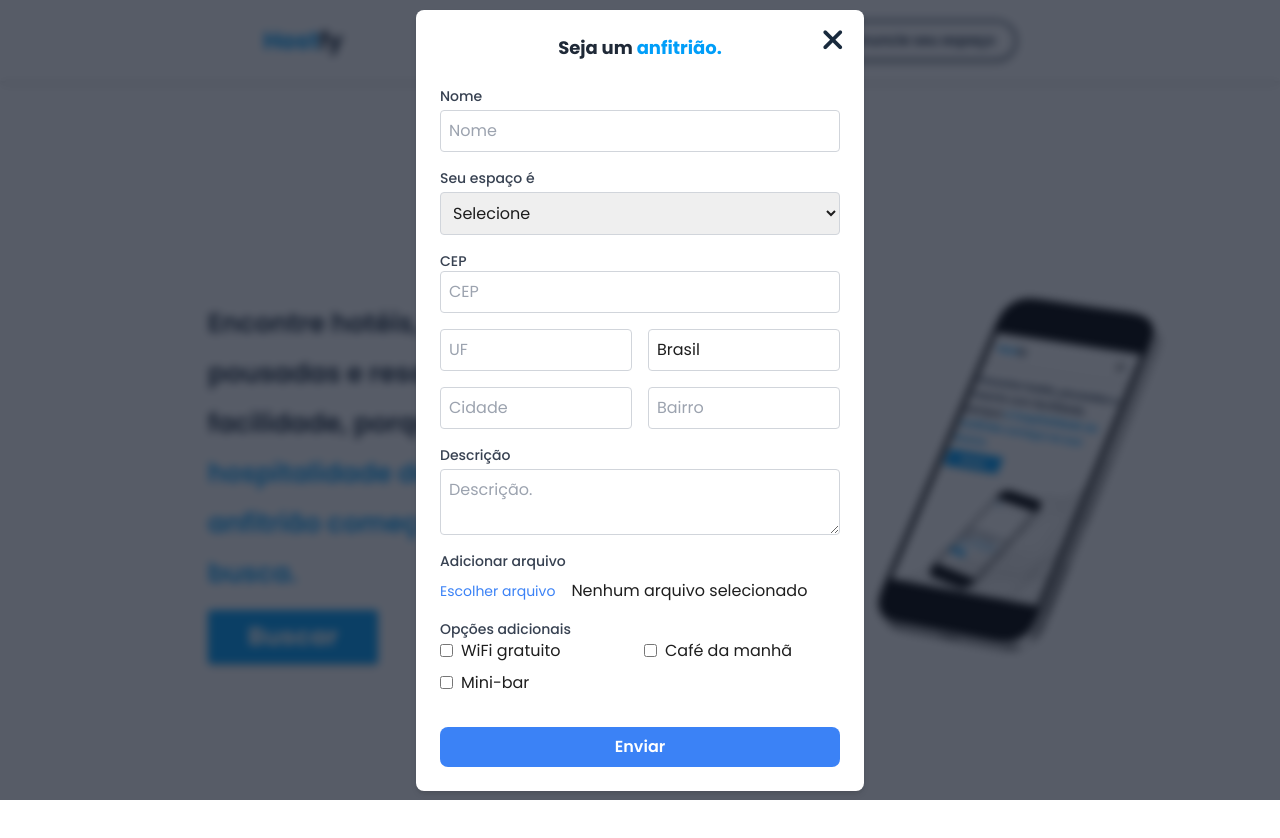
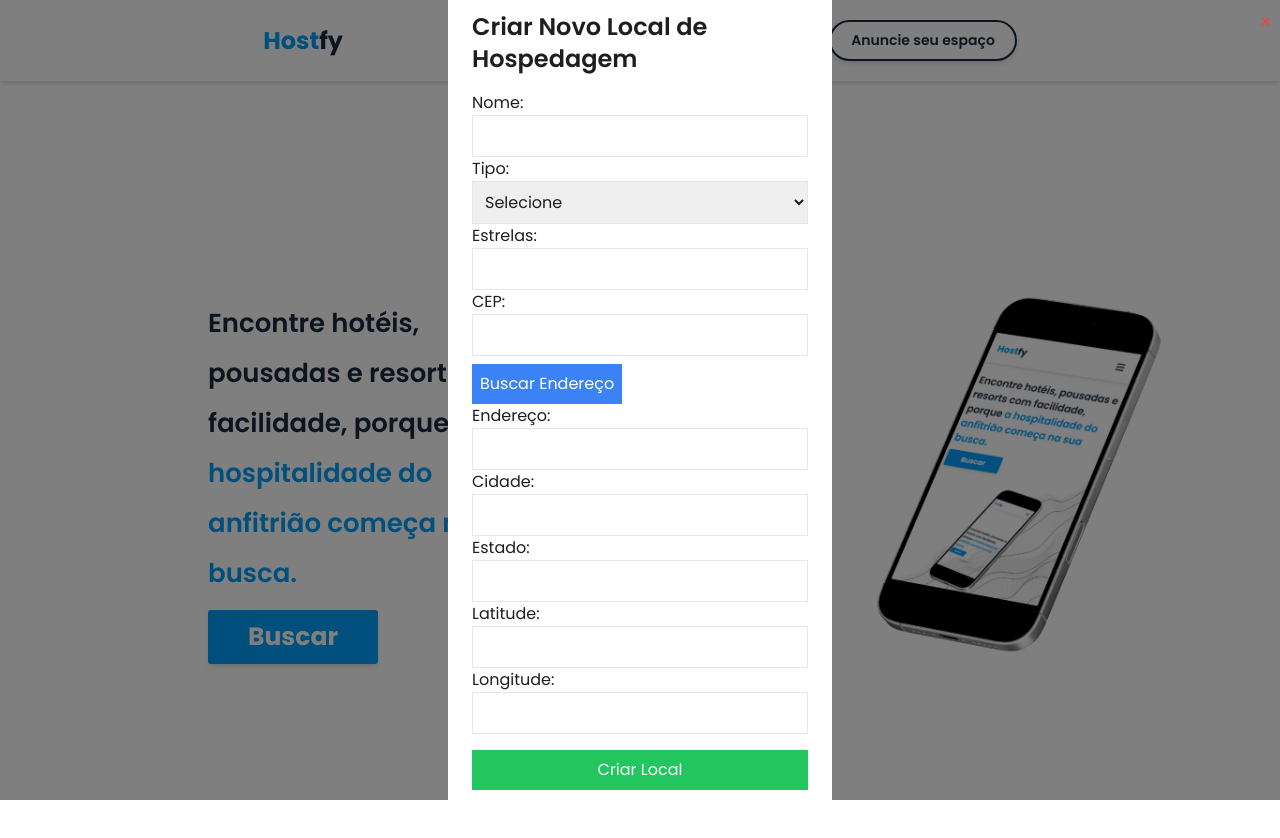
Before and after one commit to Kerubink/Hackathon-PDA, a React (Vite) app in the folder frontend/: page / in a window 1280 px wide. Both pictures are taken after a click on the button "Anuncie seu espaço". Shown: the top 838 px of the page. Built offline with nearby package versions, Linux system fonts and the light colour scheme.

Commit message:
modificando o form

```diff
--- a/frontend/src/components/form/form.jsx
+++ b/frontend/src/components/form/form.jsx
@@ -1,320 +1,223 @@
-import React, { useState, useEffect } from "react";
+import React, { useState } from 'react';
+import axios from 'axios';
 
-const Form = () => {
+const CreateHotelForm = () => {
   const [formData, setFormData] = useState({
-    nome: "",
-    cep: "",
-    uf: "",
-    pais: "Brasil",
-    cidade: "",
-    bairro: "",
-    descricao: "",
-    arquivo: "",
-    longitude: "",
-    latitude: "",
-    opcoes: [],
+    name: '',
+    type: '',
+    stars: '',
+    cep: '',
+    address: '',
+    district: '',
+    city: '',
+    state: '',
+    country: 'Brasil', // Valor padrão
+    latitude: '',
+    longitude: '',
+    description: '',
+    cnpj: '',
   });
 
-  const [cepError, setCepError] = useState("");
-  const [loadingCep, setLoadingCep] = useState(false);
+  const [loadingAddress, setLoadingAddress] = useState(false);
+  const [loadingCoordinates, setLoadingCoordinates] = useState(false);
 
-  const opcoesDisponiveis = ["WiFi gratuito", "Café da manhã", "Mini-bar"];
-
-  const handleChange = (e) => {
+  const handleInputChange = (e) => {
     const { name, value } = e.target;
-    setFormData((prevState) => ({ ...prevState, [name]: value }));
+    setFormData((prevData) => ({ ...prevData, [name]: value }));
   };
 
-  const handleFileChange = (e) => {
-    setFormData((prevState) => ({
-      ...prevState,
-      arquivo: e.target.files[0],
-    }));
-  };
+  const handleCepSearch = async () => {
+    if (!formData.cep) return;
+    setLoadingAddress(true);
 
-  const toggleOpcao = (opcao) => {
-    setFormData((prevState) => {
-      const isSelecionado = prevState.opcoes.includes(opcao);
-      return {
-        ...prevState,
-        opcoes: isSelecionado
-          ? prevState.opcoes.filter((item) => item !== opcao)
-          : [...prevState.opcoes, opcao],
-      };
-    });
-  };
-
-  const consultarCep = async (cep) => {
-    if (cep.length === 8) {
-      setLoadingCep(true);
-      setCepError("");
     try {
-        const response = await fetch(`https://brasilapi.com.br/api/cep/v2/${cep}`);
-        if (!response.ok) {
-          throw new Error("CEP não encontrado ou inválido.");
-        }
-        const data = await response.json();
-
-        if (data.errors) {
-          setCepError("CEP inválido ou não encontrado.");
-          setLoadingCep(false);
+      const { data } = await axios.get(`https://viacep.com.br/ws/${formData.cep}/json/`);
+      if (data.erro) {
+        alert('CEP inválido ou não encontrado.');
+        setLoadingAddress(false);
         return;
       }
 
-        setFormData((prevState) => ({
-          ...prevState,
-          bairro: data.neighborhood || "",
-          cidade: data.city || "",
-          uf: data.state || "",
+      setFormData((prevData) => ({
+        ...prevData,
+        address: data.logradouro,
+        district: data.bairro,
+        city: data.localidade,
+        state: data.uf,
       }));
-        setCepError("");
     } catch (error) {
-        console.error("Erro ao buscar CEP:", error);
-        setCepError("Erro ao buscar CEP. Verifique se é válido.");
+      alert('Erro ao buscar o endereço. Verifique o CEP e tente novamente.');
     } finally {
-        setLoadingCep(false);
-      }
-    } else {
-      setCepError("O CEP deve conter 8 dígitos.");
+      setLoadingAddress(false);
     }
   };
 
-  useEffect(() => {
-    if (formData.cep.length === 8) {
-      consultarCep(formData.cep);
+  const handleGetCoordinates = async () => {
+    if (!formData.address || !formData.city || !formData.state) {
+      alert('Preencha o endereço completo antes de buscar as coordenadas.');
+      return;
     }
-  }, [formData.cep]);
 
-
-  const handleSubmit = async (event) => {
-    event.preventDefault();
-
-    const dataToSend = {
-      name: formData.nome || "Nome do espaço",
-      type: formData.seuEspaco || null,
-      stars: parseInt(formData.stars || 0, 10),
-      latitude: formData.latitude || "0.000000",
-      longitude: formData.longitude || "0.000000",
-      description: formData.descricao || "",
-      address: `${formData.cidade}, ${formData.uf}`,
-      district: formData.bairro || "",
-      city: formData.cidade || "",
-      state: formData.uf || "",
-      country: formData.pais || "BR",
-      placeId: formData.placeId || "placeholder-place-id",
-      thumb: formData.arquivo ? URL.createObjectURL(formData.arquivo) : null,
-      images: [],
-      amenities: formData.opcoes || [],
-      pois: [],
-      reviews: [],
-      cnpj: "12.345.678/0001-90",
-    };
-
-    console.log("Dados a serem enviados:", dataToSend);
+    setLoadingCoordinates(true);
 
     try {
-      const response = await fetch("https://hackathon-pda.onrender.com/api", {
-        method: "POST",
-        headers: {
-          "Content-Type": "application/json",
-        },
-        body: JSON.stringify(dataToSend),
-      });
+      const address = `${formData.address}, ${formData.city}, ${formData.state}, ${formData.country}`;
+      const { data } = await axios.get(
+        `https://nominatim.openstreetmap.org/search?q=${encodeURIComponent(address)}&format=json&addressdetails=1`
+      );
 
-      if (!response.ok) {
-        const errorResponse = await response.json();
-        throw new Error(
-          `Erro ao enviar os dados: ${JSON.stringify(errorResponse)}`
-        );
+      if (data.length === 0) {
+        alert('Endereço não encontrado.');
+        return;
       }
 
-      const responseData = await response.json();
-      console.log("Dados enviados com sucesso:", responseData);
+      const location = data[0]; // Pega o primeiro resultado
+      setFormData((prevData) => ({
+        ...prevData,
+        latitude: location.lat,
+        longitude: location.lon,
+      }));
     } catch (error) {
-      console.error("Erro ao enviar dados:", error);
+      alert('Erro ao buscar as coordenadas. Tente novamente.');
+    } finally {
+      setLoadingCoordinates(false);
     }
   };
 
+  const handleSubmit = async (e) => {
+    e.preventDefault();
+    // Adicione sua lógica para envio da API aqui
+    console.log('Enviando dados:', formData);
+    alert('Dados enviados com sucesso!');
+  };
 
   return (
-    <div className="fixed inset-0 flex items-center justify-center bg-gray-900 bg-opacity-70 backdrop-blur-sm z-50">
-      <form
-        onSubmit={handleSubmit}
-        className="bg-white shadow-md rounded-lg p-6 w-full max-w-md relative"
-      >
-        <i className="fa-solid fa-xmark text-[30px] text-[#192A3D] cursor-pointer absolute top-[15px] right-[20px]"></i>
-        <h1 className="text-lg font-bold text-gray-800 mb-6 text-center">
-          Seja um <span className="text-[#009EF9]">anfitrião.</span>
-        </h1>
-
-        <label htmlFor="nome" className="block text-sm font-medium text-gray-700">
-          Nome
-        </label>
+    <form onSubmit={handleSubmit}>
+      <h2>Criar Novo Local de Hospedagem</h2>
+      <div>
+        <label>Nome:</label>
         <input
           type="text"
-          name="nome"
-          id="nome"
-          placeholder="Nome"
-          value={formData.nome}
-          onChange={handleChange}
-          className="block w-full p-2 border border-gray-300 rounded mt-1 mb-4"
+          name="name"
+          value={formData.name}
+          onChange={handleInputChange}
           required
         />
-
-        <label
-          htmlFor="seuEspaco"
-          className="block text-sm font-medium text-gray-700"
-        >
-          Seu espaço é
-        </label>
-        <select
-          name="seuEspaco"
-          id="seuEspaco"
-          value={formData.seuEspaco || ""}
-          onChange={handleChange}
-          className="block w-full p-2 border border-gray-300 rounded mt-1 mb-4"
+      </div>
+      <div>
+        <label>Tipo:</label>
+        <select name="type" value={formData.type} onChange={handleInputChange} required>
+          <option value="">Selecione</option>
+          <option value="hotel">Hotel</option>
+          <option value="resort">Resort</option>
+          <option value="hostel">Hostel</option>
+          <option value="albergue">Albergue</option>
+          <option value="pousada">Pousada</option>
+          <option value="hotel fazenda">Hotel Fazenda</option>
+          <option value="flat">Flat</option>
+        </select>
+      </div>
+      <div>
+        <label>Estrelas:</label>
+        <input
+          type="number"
+          name="stars"
+          value={formData.stars}
+          onChange={handleInputChange}
+          min="1"
+          max="5"
           required
-        >
-          <option value="" disabled>
-            Selecione
-          </option>
-          <option value="Hotel">Hotel</option>
-          <option value="Fazenda">Fazenda</option>
-          <option value="Resort">Resort</option>
-          <option value="Hostels">Hostels</option>
-          <option value="Hotel Fazenda">Hotel Fazenda</option>
-          <option value="Flat">Flat</option>
-        </select>
-
-        <label htmlFor="cep" className="block text-sm font-medium text-gray-700">
-          CEP
-        </label>
-        <div className="relative mb-4">
+        />
+      </div>
+      <div>
+        <label>CEP:</label>
         <input
           type="text"
           name="cep"
-            id="cep"
-            placeholder="CEP"
           value={formData.cep}
-            onChange={handleChange}
-            className="block w-full p-2 border border-gray-300 rounded"
-            required
+          onChange={handleInputChange}
         />
-          {loadingCep && (
-            <span className="text-blue-500 text-sm mt-1">Carregando CEP...</span>
-          )}
-          {cepError && (
-            <span className="text-red-500 text-sm mt-1">{cepError}</span>
-          )}
+        <button type="button" onClick={handleCepSearch} disabled={loadingAddress}>
+          {loadingAddress ? 'Buscando...' : 'Buscar Endereço'}
+        </button>
       </div>
-
-        <div className="grid grid-cols-2 gap-4 mb-4">
+      <div>
+        <label>Endereço:</label>
         <input
           type="text"
-            name="uf"
-            id="uf"
-            placeholder="UF"
-            value={formData.uf}
-            onChange={handleChange}
-            className="p-2 border border-gray-300 rounded"
-            required
+          name="address"
+          value={formData.address}
+          onChange={handleInputChange}
         />
+      </div>
+      <div>
+        <label>Bairro:</label>
         <input
           type="text"
-            name="pais"
-            id="pais"
-            placeholder="País"
-            value={formData.pais}
-            onChange={handleChange}
-            className="p-2 border border-gray-300 rounded"
-            required
+          name="district"
+          value={formData.district}
+          onChange={handleInputChange}
         />
       </div>
-
-        <div className="grid grid-cols-2 gap-4 mb-4">
+      <div>
+        <label>Cidade:</label>
         <input
           type="text"
-            name="cidade"
-            id="cidade"
-            placeholder="Cidade"
-            value={formData.cidade}
-            onChange={handleChange}
-            className="p-2 border border-gray-300 rounded"
-            required
+          name="city"
+          value={formData.city}
+          onChange={handleInputChange}
         />
+      </div>
+      <div>
+        <label>Estado:</label>
         <input
           type="text"
-            name="bairro"
-            id="bairro"
-            placeholder="Bairro"
-            value={formData.bairro}
-            onChange={handleChange}
-            className="p-2 border border-gray-300 rounded"
-            required
+          name="state"
+          value={formData.state}
+          onChange={handleInputChange}
         />
       </div>
-
-        <label htmlFor="descricao" className="block text-sm font-medium text-gray-700">
-          Descrição
-        </label>
+      <div>
+        <label>Latitude:</label>
+        <input
+          type="text"
+          name="latitude"
+          value={formData.latitude}
+          onChange={handleInputChange}
+        />
+      </div>
+      <div>
+        <label>Longitude:</label>
+        <input
+          type="text"
+          name="longitude"
+          value={formData.longitude}
+          onChange={handleInputChange}
+        />
+        <button type="button" onClick={handleGetCoordinates} disabled={loadingCoordinates}>
+          {loadingCoordinates ? 'Buscando...' : 'Buscar Coordenadas'}
+        </button>
+      </div>
+      <div>
+        <label>Descrição:</label>
         <textarea
-          name="descricao"
-          id="descricao"
-          placeholder="Descrição."
-          value={formData.descricao}
-          onChange={handleChange}
-          className="block w-full p-2 border border-gray-300 rounded mt-1 mb-4"
-          required
-        ></textarea>
-
-        <label className="block text-sm font-medium text-gray-700 mb-2">
-          Adicionar arquivo
-        </label>
-        <div className="flex items-center space-x-4 mb-4">
-          <label
-            htmlFor="arquivo"
-            className="cursor-pointer text-blue-500 text-sm"
-          >
-            Escolher arquivo
-          </label>
+          name="description"
+          value={formData.description}
+          onChange={handleInputChange}
+        />
+      </div>
+      <div>
+        <label>CNPJ:</label>
         <input
-            type="file"
-            name="arquivo"
-            id="arquivo"
-            onChange={handleFileChange}
-            className="hidden"
-            required
+          type="text"
+          name="cnpj"
+          value={formData.cnpj}
+          onChange={handleInputChange}
         />
-          <span>{formData.arquivo ? formData.arquivo.name : "Nenhum arquivo selecionado"}</span>
       </div>
-
-        <div className="mb-4">
-          <p className="font-medium text-sm text-gray-700">Opções adicionais</p>
-          <div className="grid grid-cols-2 gap-2">
-            {opcoesDisponiveis.map((opcao) => (
-              <div key={opcao} className="flex items-center">
-                <input
-                  type="checkbox"
-                  id={opcao}
-                  checked={formData.opcoes.includes(opcao)}
-                  onChange={() => toggleOpcao(opcao)}
-                  className="mr-2"
-                />
-                <label htmlFor={opcao}>{opcao}</label>
-              </div>
-            ))}
-          </div>
-        </div>
-
-        <button
-          type="submit"
-          className="w-full py-2 px-4 bg-blue-500 text-white font-semibold rounded-lg mt-4"
-        >
-          Enviar
-        </button>
+      <button type="submit">Criar Local</button>
     </form>
-    </div>
   );
 };
 
-export default Form;
+export default CreateHotelForm;
--- a/frontend/src/components/header/header.jsx
+++ b/frontend/src/components/header/header.jsx
@@ -1,16 +1,64 @@
 import React, { useState } from 'react';
-import Form from '../../components/form/form'; // Certifique-se de importar o Form corretamente
+import axios from 'axios';
 
 const Header = () => {
   const [isMenuOpen, setIsMenuOpen] = useState(false);
-  const [isFormOpen, setIsFormOpen] = useState(false); // Novo estado para controlar o formulário
+  const [isFormOpen, setIsFormOpen] = useState(false);
+  const [formData, setFormData] = useState({
+    name: '',
+    type: '',
+    stars: '',
+    cep: '',
+    address: '',
+    city: '',
+    state: '',
+    latitude: '',
+    longitude: '',
+  });
+  const [loadingAddress, setLoadingAddress] = useState(false);
 
   const toggleMenu = () => {
     setIsMenuOpen(!isMenuOpen);
   };
 
   const toggleForm = () => {
-    setIsFormOpen(!isFormOpen); // Função para alternar o estado do formulário
+    setIsFormOpen(!isFormOpen);
+  };
+
+  const handleInputChange = (e) => {
+    const { name, value } = e.target;
+    setFormData((prevData) => ({ ...prevData, [name]: value }));
+  };
+
+  const handleCepSearch = async () => {
+    if (!formData.cep) return;
+    setLoadingAddress(true);
+
+    try {
+      const { data } = await axios.get(`https://viacep.com.br/ws/${formData.cep}/json/`);
+      if (data.erro) {
+        alert('CEP inválido ou não encontrado.');
+        setLoadingAddress(false);
+        return;
+      }
+
+      setFormData((prevData) => ({
+        ...prevData,
+        address: data.logradouro,
+        city: data.localidade,
+        state: data.uf,
+      }));
+    } catch (error) {
+      alert('Erro ao buscar o endereço. Verifique o CEP e tente novamente.');
+    } finally {
+      setLoadingAddress(false);
+    }
+  };
+
+  const handleSubmit = async (e) => {
+    e.preventDefault();
+    console.log('Enviando dados:', formData);
+    alert('Dados enviados com sucesso!');
   };
 
   return (
@@ -21,7 +69,7 @@ const Header = () => {
 
       <button
         type="button"
-        className="inline-flex items-center p-2 w-10 h-10 justify-center text-sm  rounded-lg md:hidden"
+        className="inline-flex items-center p-2 w-10 h-10 justify-center text-sm rounded-lg md:hidden"
         aria-controls="navbar-default"
         aria-expanded={isMenuOpen ? 'true' : 'false'}
         onClick={toggleMenu}
@@ -33,7 +81,7 @@ const Header = () => {
       <ul className="hidden md:flex gap-10 items-center">
         <button
           className="border-2 border-[#192A3D] rounded-full p-2 px-5 text-[#192A3D] text-[14px] font-semibold shadow-md hover:scale-95 transition-all"
-          onClick={toggleForm} // Chama a função para abrir o formulário
+          onClick={toggleForm}
         >
           Anuncie seu espaço
         </button>
@@ -47,15 +95,145 @@ const Header = () => {
         <ul className="flex flex-col gap-5 p-5">
           <button
             className="border-2 border-[#192A3D] rounded-full p-2 px-5 text-[#192A3D] text-[14px] font-semibold"
-            onClick={toggleForm} // Chama a função para abrir o formulário
+            onClick={toggleForm}
           >
             Anuncie seu espaço
           </button>
         </ul>
       </div>
 
-      {/* Exibe o formulário se isFormOpen for true */}
-      {isFormOpen && <Form />}
+      {isFormOpen && (
+        <div className="fixed inset-0 flex items-center justify-center bg-black bg-opacity-50 z-50">
+          <div className="bg-white p-6 rounded-md w-full sm:w-96">
+            <h2 className="text-2xl font-semibold mb-4">Criar Novo Local de Hospedagem</h2>
+            <form onSubmit={handleSubmit}>
+              <div>
+                <label>Nome:</label>
+                <input
+                  type="text"
+                  name="name"
+                  value={formData.name}
+                  onChange={handleInputChange}
+                  className="border p-2 w-full"
+                  required
+                />
+              </div>
+              <div>
+                <label>Tipo:</label>
+                <select
+                  name="type"
+                  value={formData.type}
+                  onChange={handleInputChange}
+                  className="border p-2 w-full"
+                  required
+                >
+                  <option value="">Selecione</option>
+                  <option value="hotel">Hotel</option>
+                  <option value="resort">Resort</option>
+                  <option value="hostel">Hostel</option>
+                  <option value="albergue">Albergue</option>
+                  <option value="pousada">Pousada</option>
+                  <option value="hotel fazenda">Hotel Fazenda</option>
+                  <option value="flat">Flat</option>
+                </select>
+              </div>
+              <div>
+                <label>Estrelas:</label>
+                <input
+                  type="number"
+                  name="stars"
+                  value={formData.stars}
+                  onChange={handleInputChange}
+                  className="border p-2 w-full"
+                  min="1"
+                  max="5"
+                  required
+                />
+              </div>
+              <div>
+                <label>CEP:</label>
+                <input
+                  type="text"
+                  name="cep"
+                  value={formData.cep}
+                  onChange={handleInputChange}
+                  className="border p-2 w-full"
+                />
+                <button
+                  type="button"
+                  onClick={handleCepSearch}
+                  disabled={loadingAddress}
+                  className="bg-blue-500 text-white p-2 mt-2"
+                >
+                  {loadingAddress ? 'Buscando...' : 'Buscar Endereço'}
+                </button>
+              </div>
+              <div>
+                <label>Endereço:</label>
+                <input
+                  type="text"
+                  name="address"
+                  value={formData.address}
+                  onChange={handleInputChange}
+                  className="border p-2 w-full"
+                />
+              </div>
+              <div>
+                <label>Cidade:</label>
+                <input
+                  type="text"
+                  name="city"
+                  value={formData.city}
+                  onChange={handleInputChange}
+                  className="border p-2 w-full"
+                />
+              </div>
+              <div>
+                <label>Estado:</label>
+                <input
+                  type="text"
+                  name="state"
+                  value={formData.state}
+                  onChange={handleInputChange}
+                  className="border p-2 w-full"
+                />
+              </div>
+              <div>
+                <label>Latitude:</label>
+                <input
+                  type="text"
+                  name="latitude"
+                  value={formData.latitude}
+                  onChange={handleInputChange}
+                  className="border p-2 w-full"
+                />
+              </div>
+              <div>
+                <label>Longitude:</label>
+                <input
+                  type="text"
+                  name="longitude"
+                  value={formData.longitude}
+                  onChange={handleInputChange}
+                  className="border p-2 w-full"
+                />
+              </div>
+              <button
+                type="submit"
+                className="bg-green-500 text-white p-2 mt-4 w-full"
+              >
+                Criar Local
+              </button>
+            </form>
+            <button
+              onClick={toggleForm}
+              className="absolute top-2 right-2 text-red-500 text-xl"
+            >
+              &times;
+            </button>
+          </div>
+        </div>
+      )}
     </header>
   );
 };
```
Lines whose indentation alone changed are shown as unchanged.
